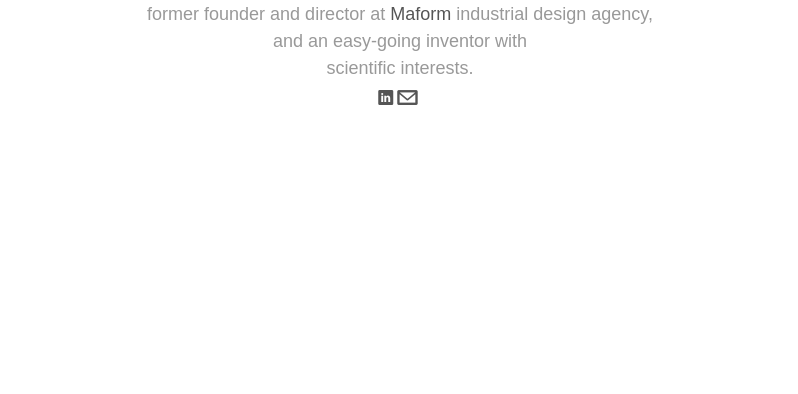
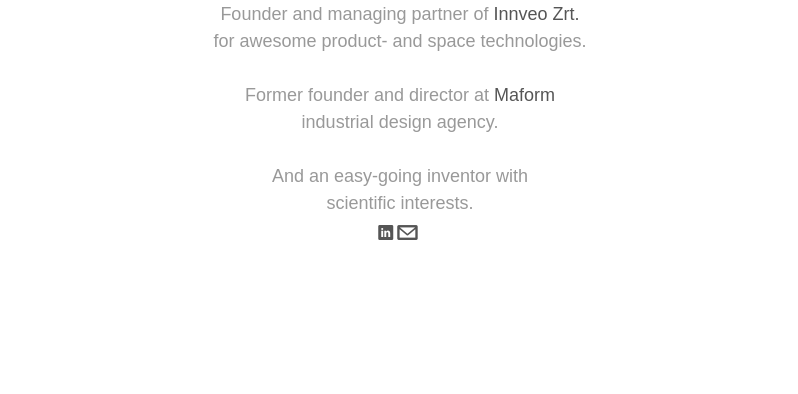
Before and after one commit to csiregeza/csiregeza.github.io, a plain HTML site: page index.html in a window 1280 px wide. Shown: the part 406-800 px from the top of the page, without its empty margins (240-1038 px from the left). Drawn offline with Linux system fonts and the light colour scheme; a web font is replaced by a local one.

Commit message:
Update index.html

```diff
--- a/index.html
+++ b/index.html
@@ -29,7 +29,7 @@
 <body>
 	<div id="intro">
 		<h1>G&eacute;za Csire</h1>
-		<p>Founder and managing partner of <a href="https://innveo.com">Innveo Zrt.</a> for awesome product- and space technologies,<br> former founder and director at <a href="http://www.maformdesign.com/" title="Maform" target="_parent">Maform</a> industrial design agency,<br>and an easy-going inventor with <br>scientific interests.</p>
+		<p><br>Founder and managing partner of <a href="https://innveo.com">Innveo Zrt.</a><br>for awesome product- and space technologies.<br><br>Former founder and director at <a href="http://www.maformdesign.com/" title="Maform" target="_parent">Maform</a><br>industrial design agency.<br><br>And an easy-going inventor with <br>scientific interests.</p>
 		<p class="follow"><a href="http://www.linkedin.com/in/gezacsire" title="Professional info" target="_parent">l</a><a href="mailto:hello@gezacsire.com?Subject=@hello" title="Personal email">@</a></p>
   </div>
 <script type="text/javascript">
```
